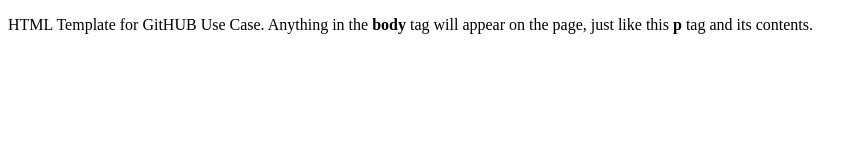
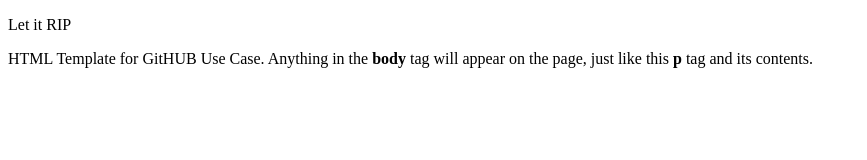
Before and after one commit to imofelde/git_proba_html, a plain HTML site: page index.html in a window 1280 px wide. Shown: the whole page, without its empty margins (0-867 px from the left). Drawn offline with Linux system fonts and the light colour scheme.

Commit message:
This is v02

```diff
--- a/index.html
+++ b/index.html
@@ -4,6 +4,7 @@
     <title>This is the title of the webpage!</title>
   </head>
   <body>
+    <p>Let it RIP</p>
     <p>HTML Template for GitHUB Use Case. Anything in the <strong>body</strong> tag will appear on the page, just like this <strong>p</strong> tag and its contents.</p>
   </body>
 </html>
```
